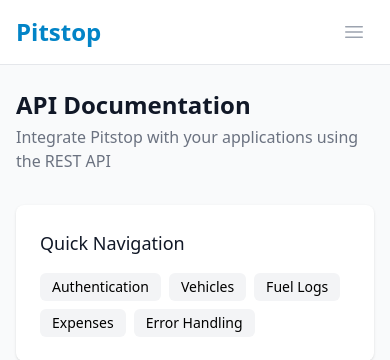
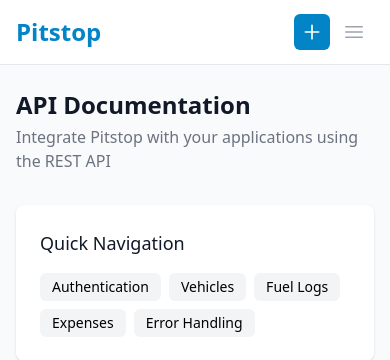
Before and after one commit to austincnunn/Pitstop, a Flask app: page /api/docs in a window 390 px wide. Shown: the top 360 px of the page. Run offline with Flask 3, Linux system fonts and the light colour scheme; a user stored in the database is signed in; data that the repository does not hold is empty; some libraries are stand-ins or nearby versions.

Commit message:
Update base.html

```diff
--- a/app/templates/base.html
+++ b/app/templates/base.html
@@ -358,7 +358,14 @@
                             </svg>
                         </a>
                     </div>
-                    <div class="flex items-center sm:hidden">
+                    <div class="flex items-center gap-1 sm:hidden">
+                        {% if current_user.show_quick_entry %}
+                        <a href="{{ url_for('fuel.quick') }}" class="inline-flex items-center justify-center rounded-md p-2 text-white bg-primary-600 hover:bg-primary-700" title="{{ _('Quick Fuel Entry') }}">
+                            <svg class="h-5 w-5" fill="none" viewBox="0 0 24 24" stroke="currentColor">
+                                <path stroke-linecap="round" stroke-linejoin="round" stroke-width="2" d="M12 4v16m8-8H4"/>
+                            </svg>
+                        </a>
+                        {% endif %}
                         <button type="button" onclick="document.getElementById('mobile-menu').classList.toggle('hidden')" class="inline-flex items-center justify-center rounded-md p-2 text-gray-400 hover:bg-gray-100 dark:hover:bg-gray-700 hover:text-gray-500 dark:text-gray-400">
                             <svg class="h-6 w-6" fill="none" viewBox="0 0 24 24" stroke-width="1.5" stroke="currentColor">
                                 <path stroke-linecap="round" stroke-linejoin="round" d="M3.75 6.75h16.5M3.75 12h16.5m-16.5 5.25h16.5" />
```
